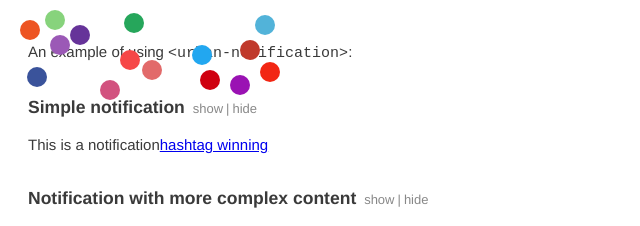
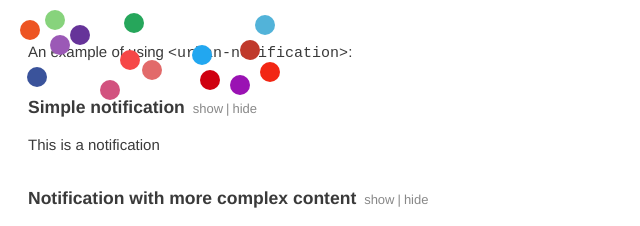
Before and after one commit to mattstyles/urban-notification, a website: page demo.html in a window 1280 px wide. Shown: the top 226 px of the page, without its empty margins (0-640 px from the left). Drawn offline with Linux system fonts and the light colour scheme.

Commit message:
#fix - tidy up demo html for simple demo

```diff
--- a/demo.html
+++ b/demo.html
@@ -114,8 +114,7 @@
 
         <h3>Simple notification <span><a data-target="#notification" data-action="show">show</a>|<a data-target="#notification" data-action="hide">hide</a></span></h3>
         <urban-notification id="notification">
-            <div class="inline">This is a notification<a href="#winning">hashtag winning</a></div>
-
+            <div class="inline">This is a notification</div>
         </urban-notification>
 
         <h3>Notification with more complex content <span><a data-target="#icon" data-action="show">show</a>|<a data-target="#icon" data-action="hide">hide</a></span></h3>
```
